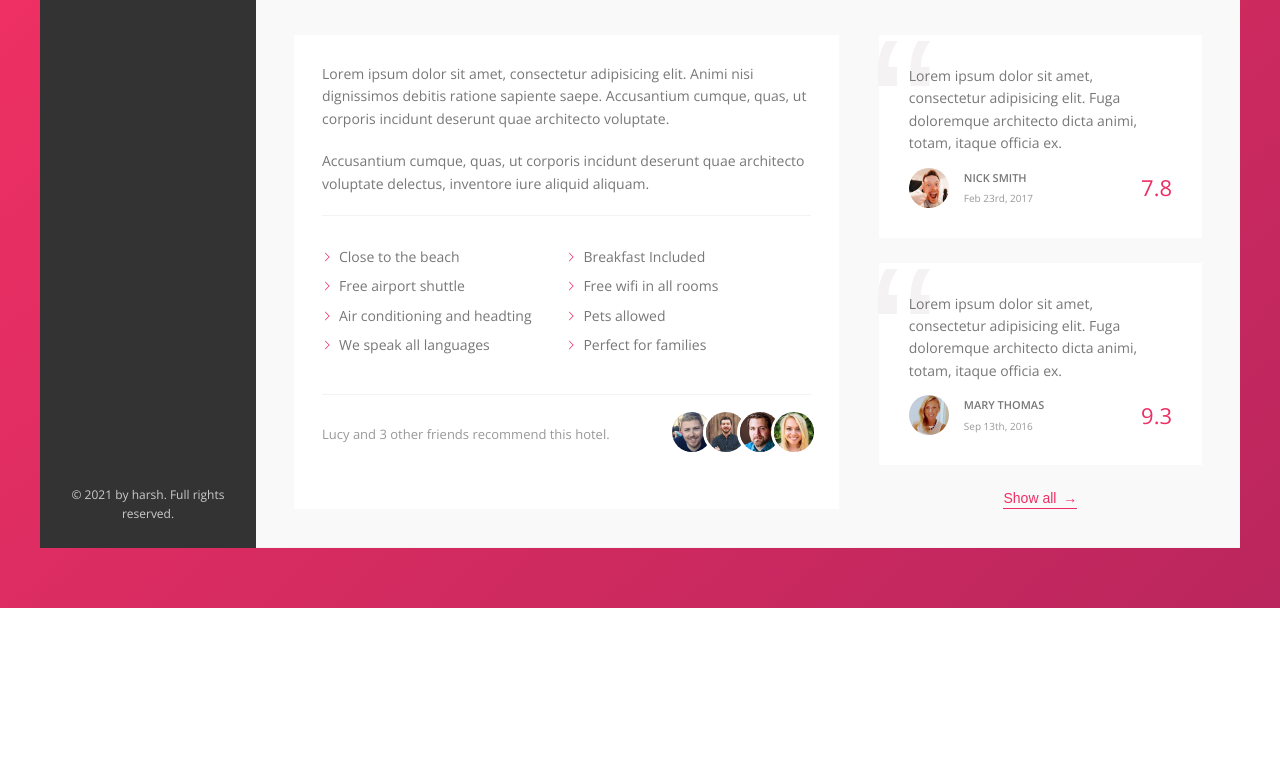
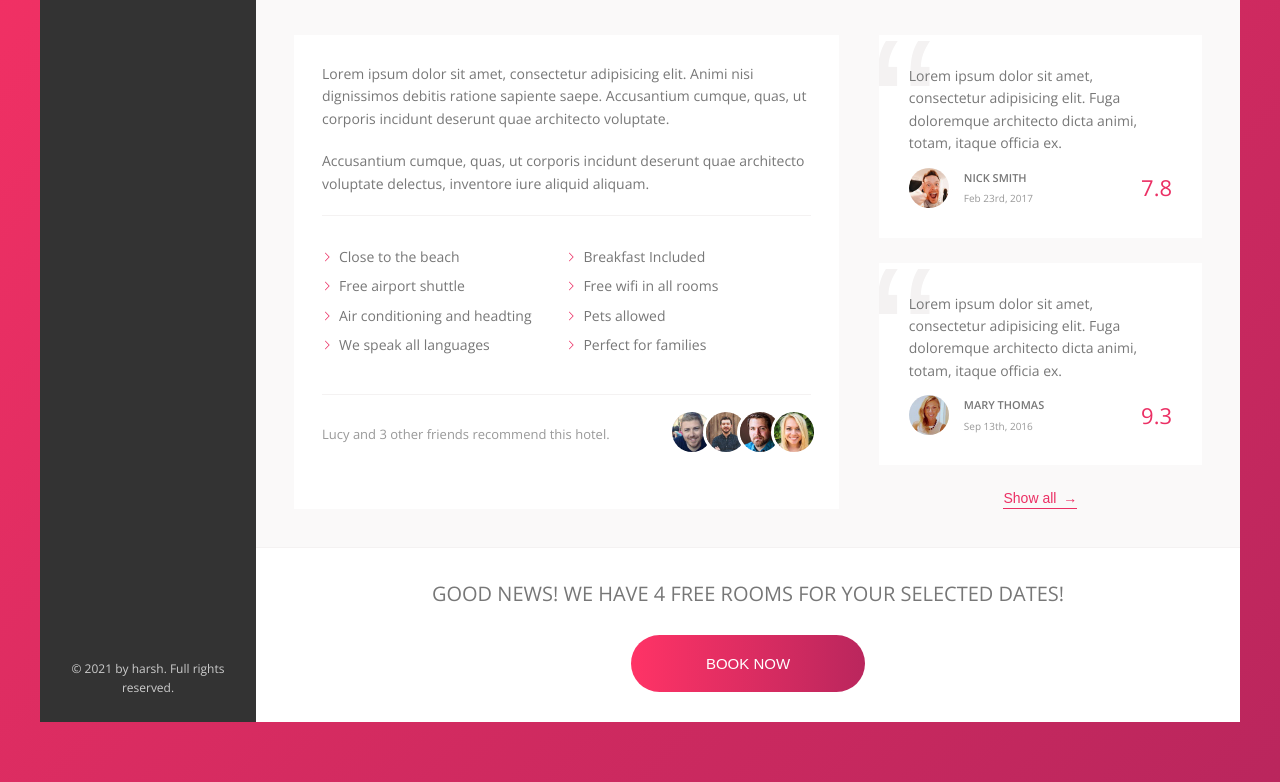
Before and after one commit to yes-im-harsh/Trillo-Project, a website: page index.html in a window 1280 px wide. Shown: the part 581-1363 px from the top of the page. Before the commit the page ends 1189 px from the top, so only its background shows below. Drawn offline with nearby package versions, Linux system fonts and the light colour scheme.

Commit message:
All sections are completed now

```diff
--- a/index.html
+++ b/index.html
@@ -258,6 +258,15 @@
               <button class="btn-inline">Show all <span>&rarr;</span></button>
             </figure>
           </div>
+          <div class="cta">
+            <h2 class="cta__book-now">
+              Good News! we have 4 free rooms for your selected dates!
+            </h2>
+            <button class="btn">
+              <span class="btn__visible">Book now</span>
+              <span class="btn__invisible">Only 4 rooms left</span>
+            </button>
+          </div>
         </main>
       </div>
     </div>
--- a/sass/_components.scss
+++ b/sass/_components.scss
@@ -388,6 +388,7 @@
   padding: 3rem;
   margin-bottom: 2.5rem;
   position: relative;
+  overflow: hidden;
 
   &__text {
     margin-bottom: 1.3rem;
@@ -442,3 +443,78 @@
     z-index: 10;
   }
 }
+
+/////////////////////
+///Call to Action
+
+.cta {
+  padding: 3rem;
+  text-align: center;
+
+  &__book-now {
+    font-size: 2rem;
+    font-weight: 300;
+    text-transform: uppercase;
+    margin-bottom: 2.5rem;
+  }
+}
+
+/////////////////////
+///Call to Action
+
+.btn {
+  font-size: 1.5rem;
+  font-weight: 300;
+  text-transform: uppercase;
+  border-radius: 100px;
+  border: none;
+  background-image: linear-gradient(
+    to right,
+    var(--color-primary-light),
+    var(--color-primary-dark)
+  );
+  color: #fff;
+  position: relative;
+  cursor: pointer;
+  overflow: hidden;
+
+  & > * {
+    display: inline-block;
+    height: 100%;
+    width: 100%;
+    transition: all 0.2s;
+  }
+
+  &__visible {
+    padding: 2rem 7.5rem;
+  }
+
+  &:hover {
+    background-image: linear-gradient(
+      to left,
+      var(--color-primary-light),
+      var(--color-primary-dark)
+    );
+  }
+
+  &__invisible {
+    position: absolute;
+
+    padding: 2rem 0;
+    top: -100%;
+    left: 0;
+  }
+
+  &:hover &__visible {
+    transform: translateY(100%);
+  }
+
+  &:hover &__invisible {
+    top: 0;
+  }
+
+  &:focus {
+    outline: none;
+    animation: pulsate 1s infinite;
+  }
+}
```
Also changed, not shown: css/style.css.
